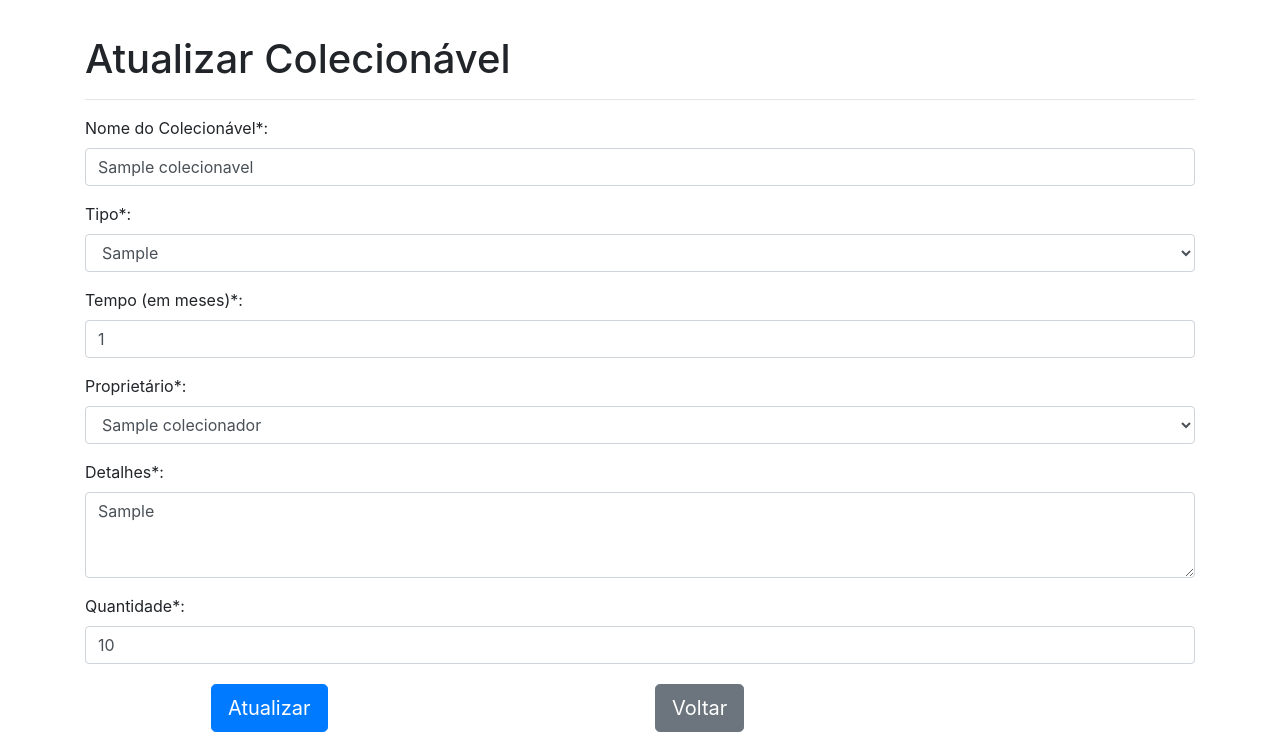
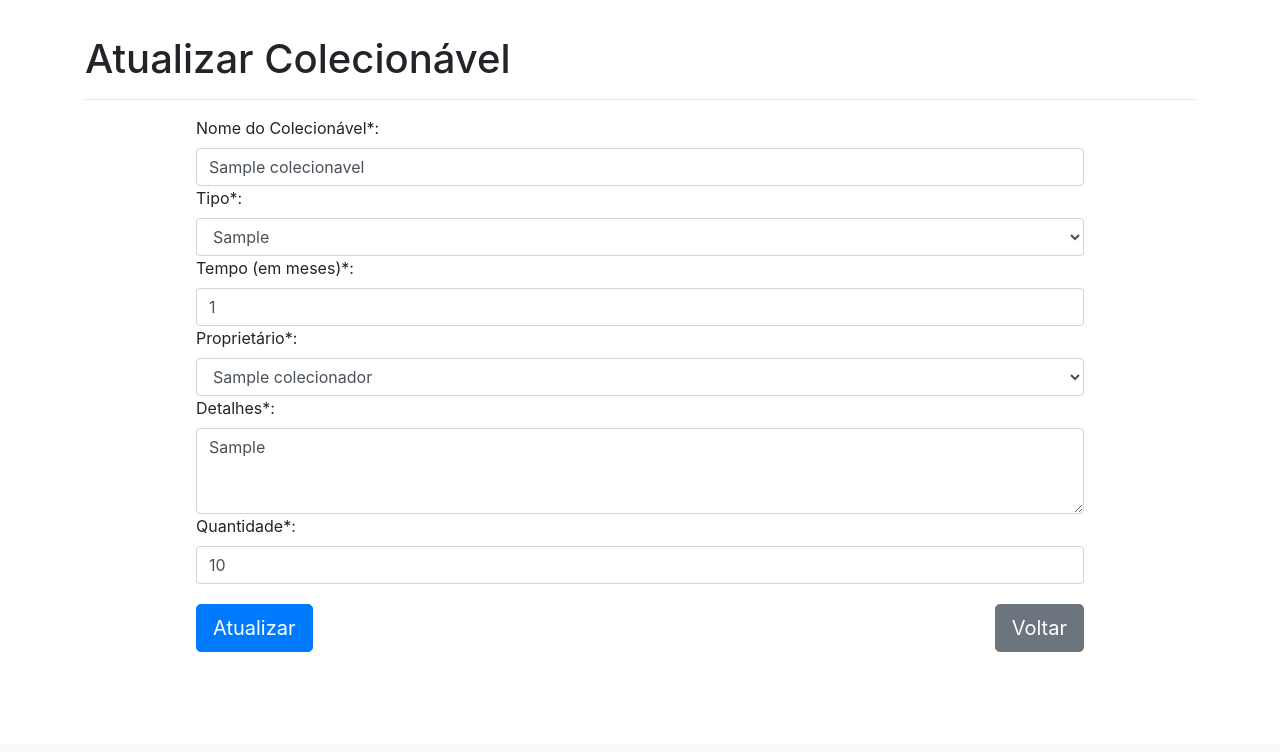
Before and after one commit to fmanechini/ProvaPraticaTestes, a PHP site: page /provapraticatestes/templates/atualizar.php?id=1 in a window 1280 px wide. Shown: the part 56-808 px from the top of the page. After the commit the page ends 708 px from the top, so only its background shows below. Run offline with PHP 8.4, Linux system fonts and the light colour scheme; tables that the repository leaves empty hold one stand-in row (values such as "Sample post").

Commit message:
Alinhados botoes em todas as paginas

```diff
--- a/templates/atualizar.php
+++ b/templates/atualizar.php
@@ -52,11 +52,11 @@ $con_colecionador = mysqli_query($conexao, $sql_colecionador) or die(mysqli_erro
         <form method="post" name="cadastro" onsubmit="event.preventDefault(); validacao();">
             <div id="add_to_me"></div>
             <?php if ($dados) { ?>
-                <div class="form-group">
+                <div class="form-group" style="width :80%; margin:auto">
                     <label>Nome do Colecionável*:</label>
                     <input type="text" class="form-control" placeholder="" name="nome" value='<?php echo $dados['nome']; ?>'>
                 </div>
-                <div class="form-group">
+                <div class="form-group" style="width :80%; margin:auto">
                     <label>Tipo*:</label>
                     <select class="form-control" name="tipo">
                         <option value="<?php echo $dados['tipo']; ?>" selected hidden><?php echo $dados['tipo']; ?></option>
@@ -65,11 +65,11 @@ $con_colecionador = mysqli_query($conexao, $sql_colecionador) or die(mysqli_erro
                         <option value="Quadrinhos">Quadrinhos</option>
                     </select>
                 </div>
-                <div class="form-group">
+                <div class="form-group" style="width :80%; margin:auto">
                     <label>Tempo (em meses)*:</label>
                     <input type="int" class="form-control" placeholder="" name="tempo" value=<?php echo $dados['tempo']; ?>>
                 </div>
-                <div class="form-group">
+                <div class="form-group" style="width :80%; margin:auto">
                     <label>Proprietário*:</label>
                     <select class="form-control" name="id_colecionador">
                         <option value=<?php echo $dados_opcao['idColecionador']; ?> selected hidden><?php echo $dados_opcao['nome_completo']; ?></option>
@@ -79,11 +79,11 @@ $con_colecionador = mysqli_query($conexao, $sql_colecionador) or die(mysqli_erro
                     </select>
                 </div>
 
-                <div class="form-group">
+                <div class="form-group" style="width :80%; margin:auto">
                     <label>Detalhes*:</label>
                     <textarea class="form-control" name="detalhes" id="exampleFormControlTextarea1" placeholder="Insira os detalhes do seu colecionavel" rows="3"><?php echo $dados['detalhes']; ?></textarea>
                 </div>
-                <div class="form-group">
+                <div class="form-group" style="width :80%; margin:auto">
                     <label>Quantidade*:</label>
                     <input type="int" name="quantidade" class="form-control" placeholder="Insira a quantidade de itens" value=<?php echo $dados['quantidade']; ?>>
                 </div>
@@ -91,15 +91,12 @@ $con_colecionador = mysqli_query($conexao, $sql_colecionador) or die(mysqli_erro
                 <?php
                     salvar_atualizacao($_POST, $conexao,$_GET);
                     ?>
-                <div class="row" style="width :80%; margin: 20px auto">
-                    <div class="col">
+                <div class="row justify-content-between" style="width :80%; margin: 20px auto">
+
                         <input type="submit" class="btn btn-primary btn-lg" value="Atualizar">
-                    </div>
                 <?php } ?>
         </form>
-        <div class="col">
             <a href="lista.php" class="btn btn-secondary btn-lg">Voltar</a>
-        </div>
     </div>
 
     </div>
```
Also changed, not shown: index.php (+7 -7 lines), templates/busca.php (+2 -6 lines), templates/cadastro.php (+7 -16 lines), templates/lista.php (+7 -6 lines).
